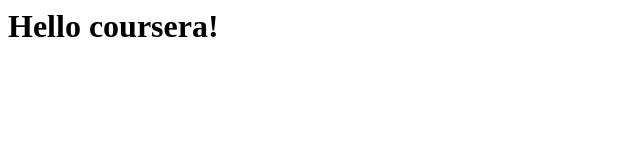
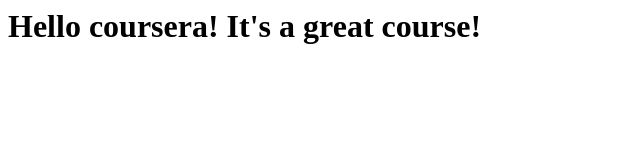
Before and after one commit to FrancescoMazzoncini/HTML-course, a plain HTML site: page site/index.html in a window 1280 px wide. Shown: the whole page, without its empty margins (0-640 px from the left). Drawn offline with Linux system fonts and the light colour scheme.

Commit message:
small addition

```diff
--- a/site/index.html
+++ b/site/index.html
@@ -4,7 +4,7 @@
 </head>
 <body>
   <h1>
-Hello coursera!
+Hello coursera! It's a great course!
 </h1>
 </body>
 </html>
```
